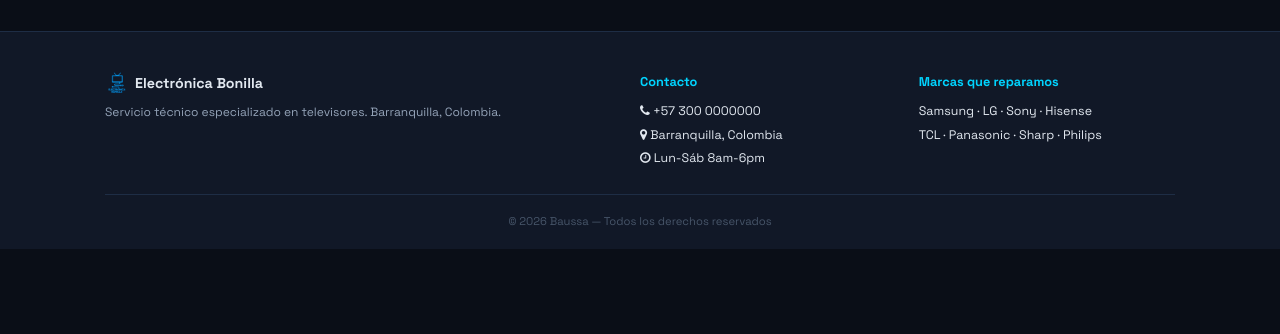
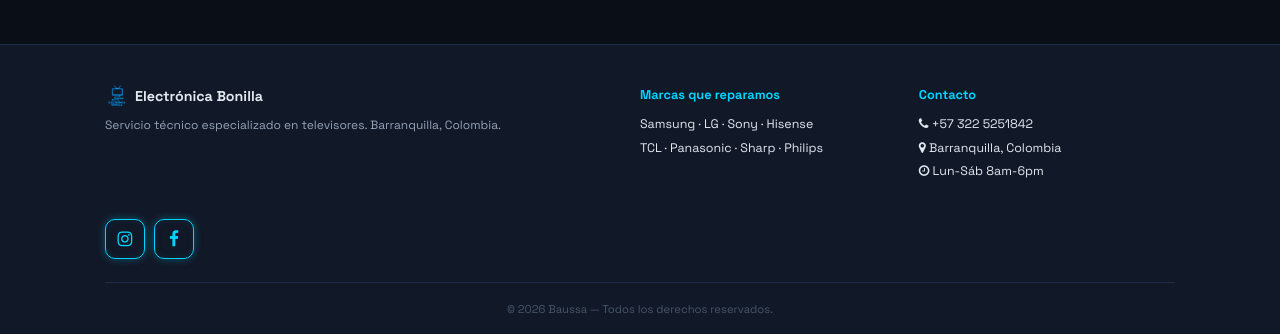
Before and after one commit to Sbaussa/electronicabonilla, a React (Vite) app: page /landing in a window 1280 px wide. Shown: the part 2648-2982 px from the top of the page. Before the commit the page ends 2897 px from the top, so only its background shows below. Built offline with nearby package versions, Linux system fonts and the light colour scheme; no server answers.

Commit message:
good morning and good afternoon in landig page

```diff
--- a/src/pages/Landing.jsx
+++ b/src/pages/Landing.jsx
@@ -56,8 +56,19 @@ const fmtCOP = (n) => {
   return new Intl.NumberFormat('es-CO', { style: 'currency', currency: 'COP', minimumFractionDigits: 0 }).format(n);
 };
 
+
+const getGreeting = () => {
+  const hour = new Date().getHours();
+  if (hour >= 9 && hour < 12)  return { text: '¡Buenos días!',   icon: 'fa-sun-o' };
+  if (hour >= 12 && hour < 17) return { text: '¡Buenas tardes!', icon: 'fa-sun-o' };
+  return null;
+};
+
 // ── Sección de Productos ──────────────────────────────────────────
 function ProductsCatalog() {
+  const greeting     = getGreeting();
+  const greetingText = greeting ? greeting.text : 'Hola,';
+
   const [products, setProducts]   = useState([]);
   const [brands, setBrands]       = useState([]);
   const [search, setSearch]       = useState('');
@@ -182,8 +193,14 @@ function ProductsCatalog() {
 
         {/* CTA */}
         <div className="catalog-cta">
+          <p id="saludo">{greeting ? greeting.text : ''}</p>
           <p>¿No encuentras lo que buscas? Contáctanos y te ayudamos</p>
-          <a href="https://wa.me/573000000000?text=Hola, busco un repuesto para mi TV" target="_blank" rel="noreferrer" className="btn-wa">
+          <a
+            href={`https://wa.me/573225251842?text=${greetingText} busco un repuesto para mi TV`}
+            target="_blank"
+            rel="noreferrer"
+            className="btn-wa"
+          >
             <i className="fa fa-whatsapp"></i> Consultar por WhatsApp
           </a>
         </div>
@@ -202,6 +219,9 @@ export default function Landing() {
   const [sending, setSending]   = useState(false);
   const [done, setDone]         = useState(null);
   const [menuOpen, setMenuOpen] = useState(false);
+
+  // Saludo calculado una sola vez al montar el componente
+  const greeting = getGreeting();
 
   const [form, setForm] = useState({
     client_name: '', client_phone: '', client_email: '',
@@ -250,7 +270,6 @@ export default function Landing() {
     } finally { setTracking(false); }
   };
 
-  // Auto-refresh repair status every 30s
   useEffect(() => {
     if (!repair) return;
     const interval = setInterval(async () => {
@@ -284,7 +303,7 @@ export default function Landing() {
           </nav>
 
           <div className="landing-header-actions desktop-only">
-            <a href="https://wa.me/573000000000" target="_blank" rel="noreferrer" className="btn-wa">
+            <a href="https://wa.me/573225251842" target="_blank" rel="noreferrer" className="btn-wa">
               <i className="fa fa-whatsapp"></i> WhatsApp
             </a>
             <button className="btn-admin" onClick={() => navigate('/login')}>
@@ -303,7 +322,7 @@ export default function Landing() {
             <button className="mobile-menu-item" onClick={() => scrollTo('productos')}>Repuestos</button>
             <button className="mobile-menu-item" onClick={() => scrollTo('cotizar')}>Cotizar</button>
             <button className="mobile-menu-item" onClick={() => scrollTo('rastrear')}>Rastrear Equipo</button>
-            <a href="https://wa.me/573000000000" target="_blank" rel="noreferrer" className="btn-wa mobile-menu-item">
+            <a href="https://wa.me/573225251842" target="_blank" rel="noreferrer" className="btn-wa mobile-menu-item">
               <i className="fa fa-whatsapp"></i> WhatsApp
             </a>
             <button className="btn-admin mobile-menu-item" onClick={() => navigate('/login')}>
@@ -319,6 +338,14 @@ export default function Landing() {
           <div className="hero-badge">
             <i className="fa fa-map-marker"></i> Barranquilla, Colombia
           </div>
+
+          {/* Saludo dinámico — solo aparece entre 9am-12pm y 12pm-5pm */}
+          {greeting && (
+            <div className="hero-greeting">
+              <i className={'fa ' + greeting.icon}></i> {greeting.text}
+            </div>
+          )}
+
           <h1 className="hero-title">
             Reparamos tu TV<br />
             <span className="hero-accent">con garantía</span>
@@ -596,7 +623,7 @@ export default function Landing() {
                 )}
 
                 <a
-                  href={'https://wa.me/573000000000?text=Hola, consulto por mi equipo con ticket ' + repair.ticket_number}
+                  href={'https://wa.me/573225251842?text=Hola, consulto por mi equipo con ticket ' + repair.ticket_number}
                   target="_blank"
                   rel="noreferrer"
                   className="wa-btn"
@@ -622,25 +649,77 @@ export default function Landing() {
               </div>
             </div>
             <div>
-              <div className="footer-title">Contacto</div>
-              <div><i className="fa fa-phone"></i> +57 300 0000000</div>
-              <div><i className="fa fa-map-marker"></i> Barranquilla, Colombia</div>
-              <div><i className="fa fa-clock-o"></i> Lun-Sáb 8am-6pm</div>
-            </div>
-            <div>
               <div className="footer-title">Marcas que reparamos</div>
               <div>Samsung · LG · Sony · Hisense</div>
               <div>TCL · Panasonic · Sharp · Philips</div>
             </div>
+            <div>
+              <div className="footer-title">Contacto</div>
+              <div><i className="fa fa-phone"></i> +57 322 5251842</div>
+              <div><i className="fa fa-map-marker"></i> Barranquilla, Colombia</div>
+              <div><i className="fa fa-clock-o"></i> Lun-Sáb 8am-6pm</div>
+            </div>
+            <div style={{ display: 'flex', gap: '0.6rem', marginTop: '0.85rem' }}>
+                <a
+                  href="https://www.instagram.com/electronicalosrobles/"
+                  target="_blank"
+                  rel="noreferrer"
+                  title="Instagram"
+                  style={{
+                    display: 'flex', alignItems: 'center', justifyContent: 'center',
+                    width: 40, height: 40, borderRadius: 10,
+                    background: 'transparent',
+                    border: '1.5px solid #00d4ff',
+                    color: '#00d4ff', fontSize: '1.15rem', textDecoration: 'none',
+                    boxShadow: '0 0 8px #00d4ff55, inset 0 0 8px #00d4ff11',
+                    transition: 'box-shadow 0.2s, color 0.2s',
+                  }}
+                  onMouseOver={e => {
+                    e.currentTarget.style.boxShadow = '0 0 16px #00d4ffaa, inset 0 0 12px #00d4ff22';
+                    e.currentTarget.style.color = '#fff';
+                  }}
+                  onMouseOut={e => {
+                    e.currentTarget.style.boxShadow = '0 0 8px #00d4ff55, inset 0 0 8px #00d4ff11';
+                    e.currentTarget.style.color = '#00d4ff';
+                  }}
+                >
+                  <i className="fa fa-instagram" />
+                </a>
+                <a
+                  href="https://www.facebook.com/electronica.bonilla.35366/"
+                  target="_blank"
+                  rel="noreferrer"
+                  title="Facebook"
+                  style={{
+                    display: 'flex', alignItems: 'center', justifyContent: 'center',
+                    width: 40, height: 40, borderRadius: 10,
+                    background: 'transparent',
+                    border: '1.5px solid #00d4ff',
+                    color: '#00d4ff', fontSize: '1.15rem', textDecoration: 'none',
+                    boxShadow: '0 0 8px #00d4ff55, inset 0 0 8px #00d4ff11',
+                    transition: 'box-shadow 0.2s, color 0.2s',
+                  }}
+                  onMouseOver={e => {
+                    e.currentTarget.style.boxShadow = '0 0 16px #00d4ffaa, inset 0 0 12px #00d4ff22';
+                    e.currentTarget.style.color = '#fff';
+                  }}
+                  onMouseOut={e => {
+                    e.currentTarget.style.boxShadow = '0 0 8px #00d4ff55, inset 0 0 8px #00d4ff11';
+                    e.currentTarget.style.color = '#00d4ff';
+                  }}
+                >
+                  <i className="fa fa-facebook" />
+                </a>
+              </div>
           </div>
           <div className="footer-copy">
-           © {new Date().getFullYear()} Baussa — Todos los derechos reservados
+           © {new Date().getFullYear()} Baussa — Todos los derechos reservados.
           </div>
         </div>
       </footer>
 
       {/* ── FLOATING WA BUTTON ─────────────────────────────────── */}
-      <a href="https://wa.me/573000000000" target="_blank" rel="noreferrer" className="wa-float">
+      <a href="https://wa.me/573225251842" target="_blank" rel="noreferrer" className="wa-float">
         <i className="fa fa-whatsapp"></i>
       </a>
     </div>
```
